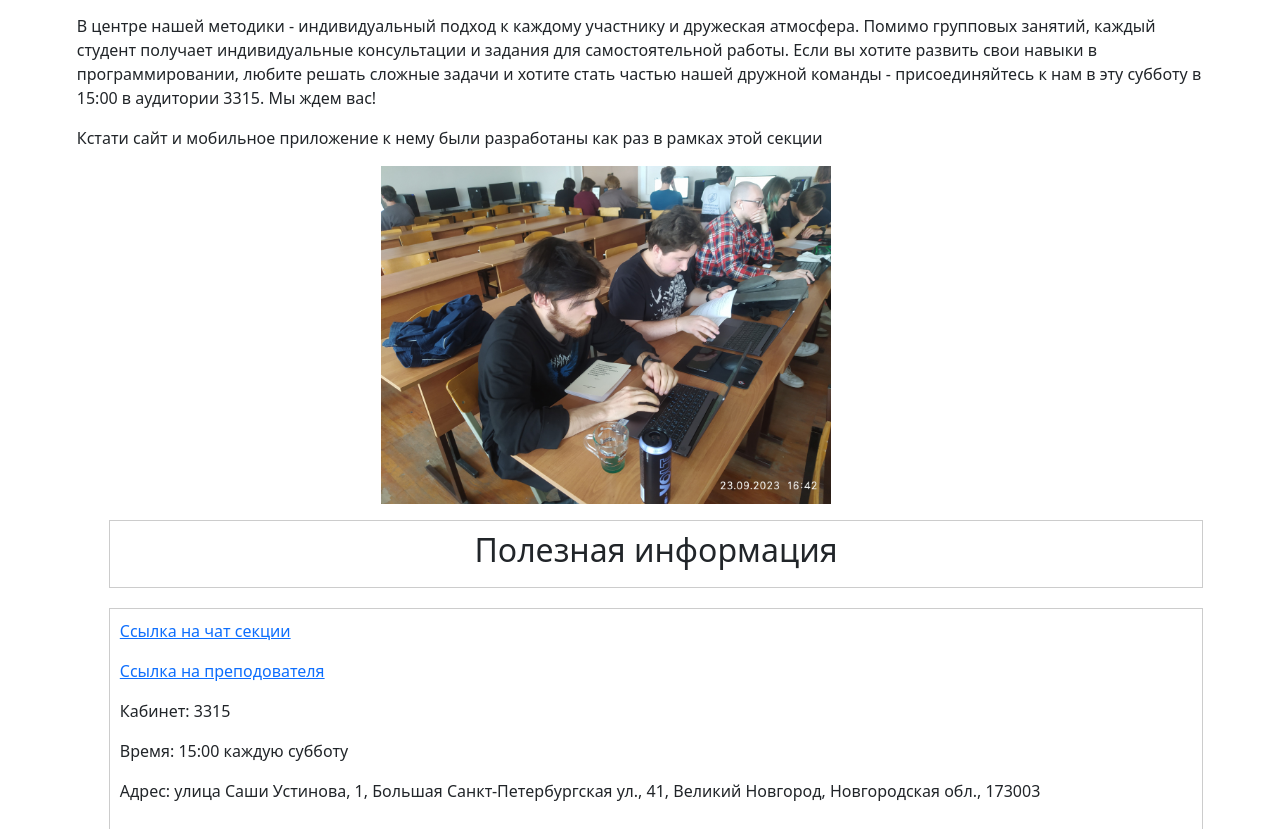
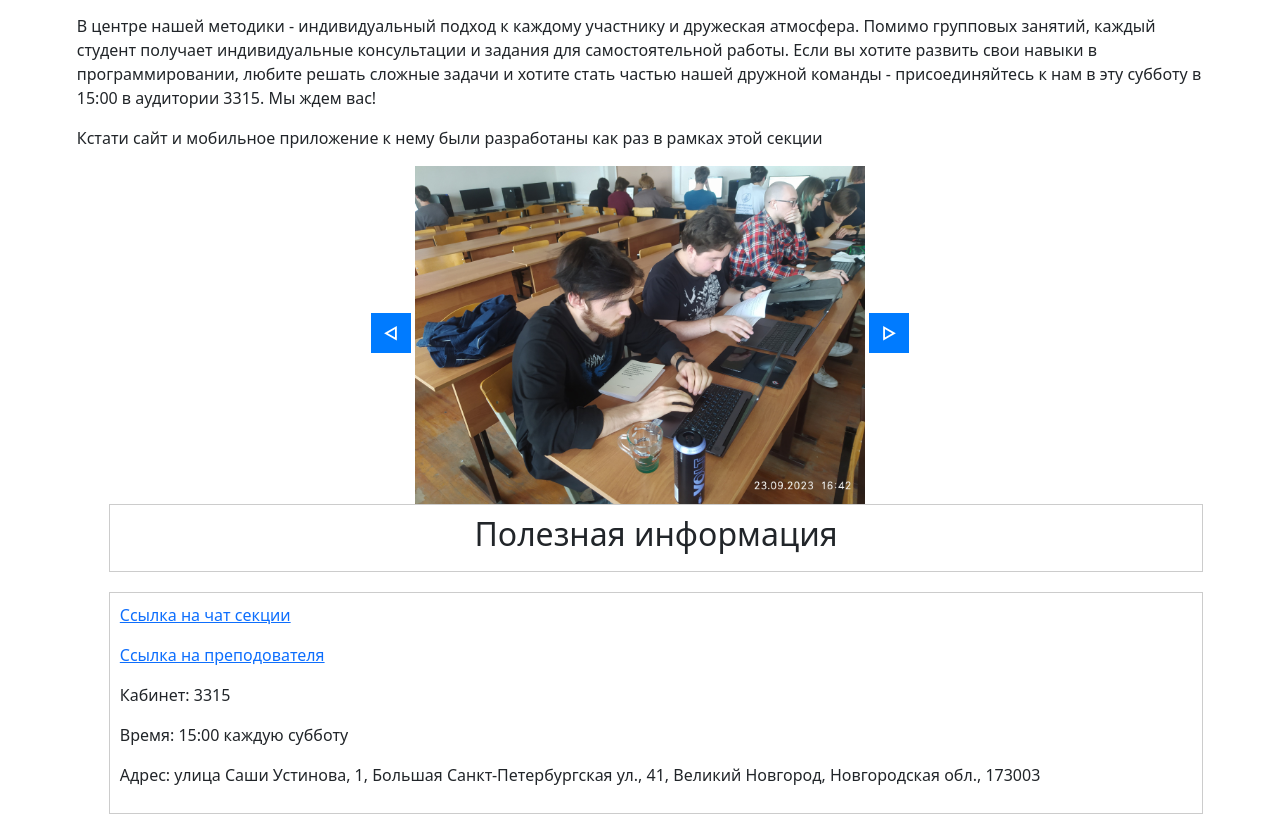
Before and after one commit to LunaAlicor/hackathons, a Django app: page /about in a window 1280 px wide. Shown: the part 438-1267 px from the top of the page. Run offline with Django 3.2, Linux system fonts and the light colour scheme.

Commit message:
add js to about.html

```diff
--- a/Service for hackathons/hackathon/main/templates/main/about.html
+++ b/Service for hackathons/hackathon/main/templates/main/about.html
@@ -15,7 +15,15 @@
     <p>В центре нашей методики - индивидуальный подход к каждому участнику и дружеская атмосфера. Помимо групповых занятий, каждый студент получает индивидуальные консультации и задания для самостоятельной работы. Если вы хотите развить свои навыки в программировании, любите решать сложные задачи и хотите стать частью нашей дружной команды - присоединяйтесь к нам в эту субботу в 15:00 в аудитории 3315. Мы ждем вас!</p>
     <p>Кстати сайт и мобильное приложение к нему были разработаны как раз в рамках этой секции</p>
     <p>
-        <img id="img0" src="{% static 'main/img/about_photos/1.jpg' %}" onclick="imgchange()" style="width: 40%; margin-left: 27%; margin-right: 30%;">
+        <div style="text-align: center;">
+            <div style="display: inline-block;">
+                <button id="prevButton" onclick="prevImage()">&#9665;</button>
+            </div>
+            <img id="img0" src="{% static 'main/img/about_photos/1.jpg' %}" style="width: 40%;" onclick="imgchange()">
+            <div style="display: inline-block;">
+                <button id="nextButton" onclick="nextImage()">&#9655;</button>
+            </div>
+        </div>
         <ul>
             <li><h2 style="text-align: center;">Полезная информация</h2></li>
             <li>
@@ -43,7 +51,31 @@ function imgchange() {
     currentIndex = (currentIndex + 1) % images.length;
     img.src = images[currentIndex];
 }
+function autoChangeImage() {
+    setInterval(function() {
+        currentIndex = (currentIndex + 1) % images.length;
+        var img = document.getElementById("img0");
+        img.src = images[currentIndex];
+    }, 15000); // 15000 миллисекунд = 15 секунд
+}
 
+function prevImage() {
+    currentIndex = (currentIndex - 1 + images.length) % images.length;
+    updateImage();
+}
+
+function nextImage() {
+    currentIndex = (currentIndex + 1) % images.length;
+    updateImage();
+}
+
+function updateImage() {
+    var img = document.getElementById("img0");
+    img.src = images[currentIndex];
+}
+
+
+autoChangeImage();
     </script>
 </div>
 {% endblock %}
```
